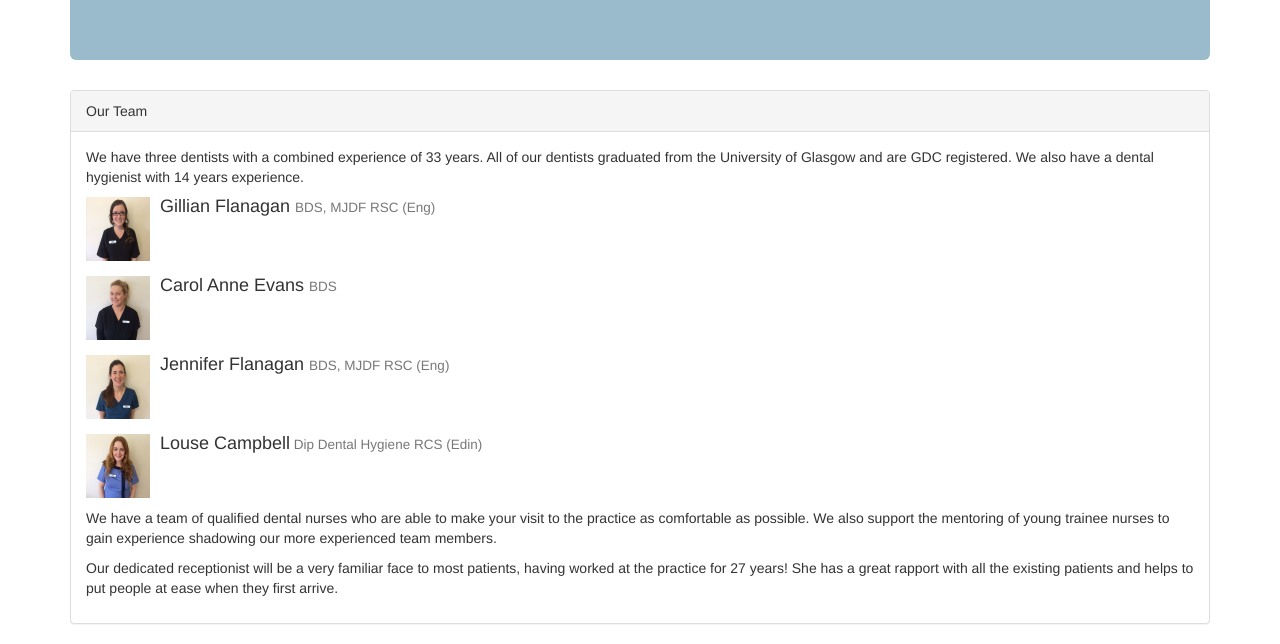
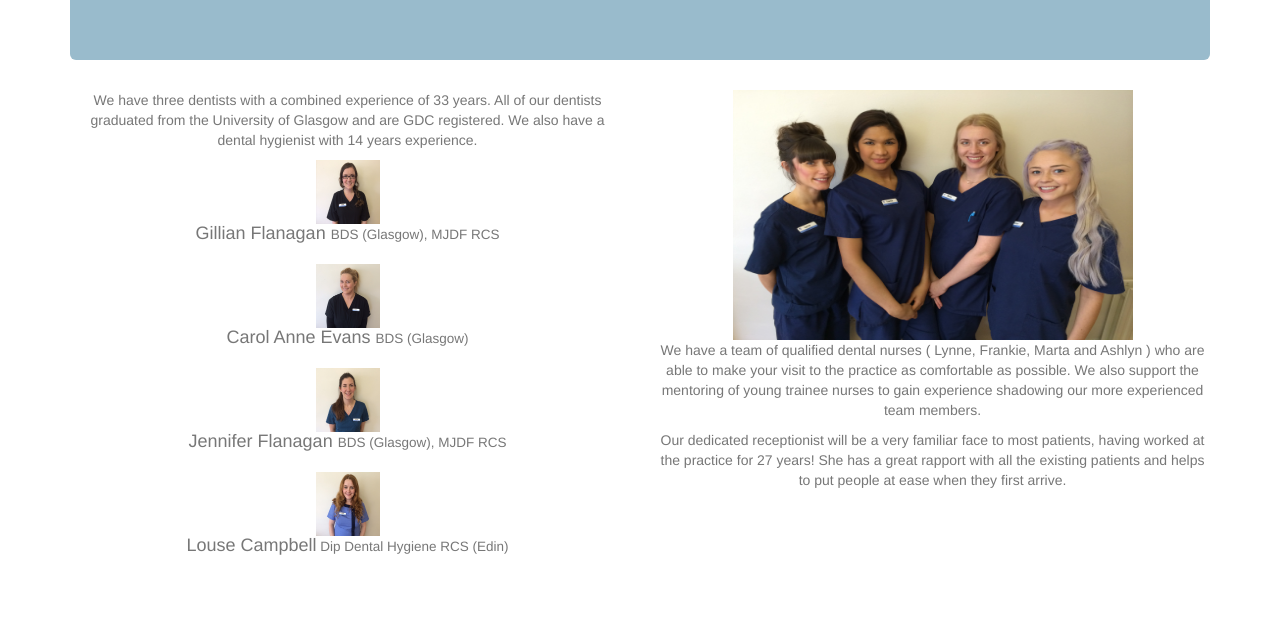
Before and after one commit to JayChetty/dentistWebsite, a website: page team.html in a window 1280 px wide. Shown: the part 239-883 px from the top of the page. After the commit the page ends 810 px from the top, so only its background shows below. Drawn offline with Linux system fonts and the light colour scheme.

Commit message:
position dentist page

```diff
--- a/public/css/style.css
+++ b/public/css/style.css
@@ -39,3 +39,7 @@
   padding-right: 15px;
   text-align:right;
 }
+
+.center{
+  display:inline;
+}
--- a/team.html
+++ b/team.html
@@ -24,58 +24,52 @@
        <p class="text-muted"><small> 355 Dyke Road, Knightswood, Glasgow, G13 4SG</br> <span class="glyphicon glyphicon-earphone" aria-hidden="true"></span> 0141 959 1472 </small></p>
     </div>
   </div>
-  <div class="container">
-    <div class="panel panel-default">
-      <div class="panel-heading"> Our Team </div>
-      <div class="panel-body">
+  <div class="container marketing text-muted">
+    <div class="row">
+      <div class="col-lg-6 ">
         <p>We have three dentists with a combined experience of 33 years. All of our dentists graduated from the University of Glasgow and are GDC registered. We also have a dental hygienist with 14 years experience. <p>
         <ul class="media-list">
           <li class="media">
-            <div class="media-left">
-              <a href="#">
-                <img class="media-object" data-src="holder.js/64x64" alt="64x64" src="images/gill.jpg" data-holder-rendered="true" style="width: 64px; height: 64px;">
-              </a>
+            <div class="media-middle">
+              <img class="media-object center" data-src="holder.js/64x64" alt="64x64" src="images/gill.jpg" data-holder-rendered="true" style="width: 64px; height: 64px;">
             </div>
             <div class="media-body">
-              <h4 class="media-heading">Gillian Flanagan <small>BDS, MJDF RSC (Eng)</small></h4>
+              <h4 class="media-heading">Gillian Flanagan <small>BDS (Glasgow), MJDF RCS</small></h4>
             </div>
           </li>
 
           <li class="media">
-            <div class="media-left">
-              <a href="#">
-                <img class="media-object" data-src="holder.js/64x64" alt="64x64" src="images/carol.jpg" data-holder-rendered="true" style="width: 64px; height: 64px;">
-              </a>
+            <div class="media-middle">
+              <img class="media-object center" data-src="holder.js/64x64" alt="64x64" src="images/carol.jpg" data-holder-rendered="true" style="width: 64px; height: 64px;">
             </div>
             <div class="media-body">
-              <h4 class="media-heading">Carol Anne Evans <small> BDS</small></h4>
+              <h4 class="media-heading">Carol Anne Evans <small> BDS (Glasgow)</small></h4>
             </div>
           </li>
 
           <li class="media">
-            <div class="media-left">
-              <a href="#">
-                <img class="media-object" data-src="holder.js/64x64" alt="64x64" src="images/jen.jpg" data-holder-rendered="true" style="width: 64px; height: 64px;">
-              </a>
+            <div class="media-middle">
+              <img class="media-object center" data-src="holder.js/64x64" alt="64x64" src="images/jen.jpg" data-holder-rendered="true" style="width: 64px; height: 64px;">
             </div>
             <div class="media-body">
-              <h4 class="media-heading">Jennifer Flanagan <small> BDS, MJDF RSC (Eng)</small></h4>
+              <h4 class="media-heading">Jennifer Flanagan <small> BDS (Glasgow), MJDF RCS</small></h4>
             </div>
           </li>
 
           <li class="media">
-            <div class="media-left">
-              <a href="#">
-                <img class="media-object" data-src="holder.js/64x64" alt="64x64" src="images/louise.jpg" data-holder-rendered="true" style="width: 64px; height: 64px;">
-              </a>
+            <div class="media-middle">
+              <img class="media-object center" data-src="holder.js/64x64" alt="64x64" src="images/louise.jpg" data-holder-rendered="true" style="width: 64px; height: 64px;">
             </div>
             <div class="media-body">
               <h4 class="media-heading">Louse Campbell<small> Dip Dental Hygiene RCS (Edin)</small></h4>
             </div>
           </li>
         </ul>
+      </div>
+      <div class="col-lg-6 ">
+        <img class="media-object center" data-src="holder.js/64x64" alt="64x64" src="images/nurses.jpg" data-holder-rendered="true" style="width: 400px; height: 250px;">
         <p>
-        We have a team of qualified dental nurses who are able to make your visit to the practice as comfortable as possible. We also support the mentoring of young trainee nurses to gain experience shadowing our more experienced team members.
+        We have a team of qualified dental nurses ( Lynne, Frankie, Marta and Ashlyn ) who are able to make your visit to the practice as comfortable as possible. We also support the mentoring of young trainee nurses to gain experience shadowing our more experienced team members.
         </p>
         <p>
         Our dedicated receptionist will be a very familiar face to most patients, having worked at the practice for 27 years! She has a great rapport with all the existing patients and helps to put people at ease when they first arrive.
```
